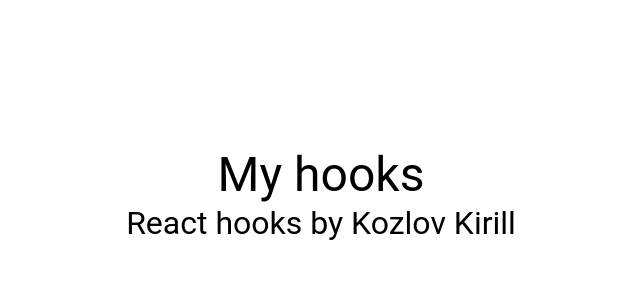
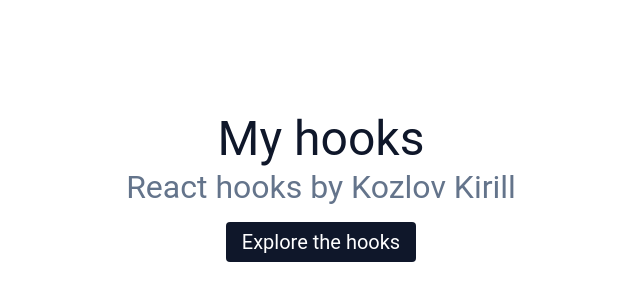
Before and after one commit to KozloffKirill/my-hooks, a React app: page / in a window 1280 px wide. Shown: the part 206-506 px from the top of the page, without its empty margins (319-959 px from the left). Built offline with nearby package versions, Linux system fonts and the light colour scheme.

Commit message:
feat: <Main />

```diff
--- a/src/index.css
+++ b/src/index.css
@@ -144,4 +144,16 @@ h1, h2, h3, h4, h5, h6 {
   font-weight: 400;
 }
 
+a {
+  text-decoration: none;
+}
+
+:root {
+  --text-color: rgb(15, 23, 42);
+  --additional-color: rgb(100, 116, 139);
+  --border-radius: 0.25rem;
+  --hover-opacity: 0.9;
+  --base-transition: 0.1s linear;
+}
+
 /* GLOBAL STYLES END */
--- a/src/widgets/main/ui/Main.module.css
+++ b/src/widgets/main/ui/Main.module.css
@@ -1,7 +1,5 @@
 .main {
   height: 100vh;
-  font-size: 2rem;
-}
 
   .container {
     display: flex;
@@ -10,3 +8,29 @@
     flex-direction: column;
     height: 100%;
   }
+
+  .header {
+    font-size: 3rem;
+    color: var(--text-color);
+  }
+
+  .description {
+    font-size: 2rem;
+    color: var(--additional-color);
+  }
+
+  .link {
+    margin: 1rem 0;
+    font-size: 1.25rem;
+    color: white;
+    background-color: var(--text-color);
+    padding: 0.5rem 1rem;
+    text-decoration: none;
+    border-radius: var(--border-radius);
+    transition: opacity var(--base-transition);
+
+    &:hover {
+      opacity: var(--hover-opacity);
+    }
+  }
+}
--- a/src/widgets/main/ui/Main.tsx
+++ b/src/widgets/main/ui/Main.tsx
@@ -1,12 +1,16 @@
 import { FC } from 'react';
 import sts from './Main.module.css';
+import { Link } from 'react-router-dom';
 
 export const Main: FC = () => {
   return (
     <section className={sts.main}>
       <div className={sts.container}>
-        <h1>My hooks</h1>
-        <p>React hooks by Kozlov Kirill</p>
+        <h1 className={sts.header}>My hooks</h1>
+        <p className={sts.description}>React hooks by Kozlov Kirill</p>
+        <Link to="hooks" className={sts.link}>
+          Explore the hooks
+        </Link>
       </div>
     </section>
   );
```
Lines whose indentation alone changed are shown as unchanged.
